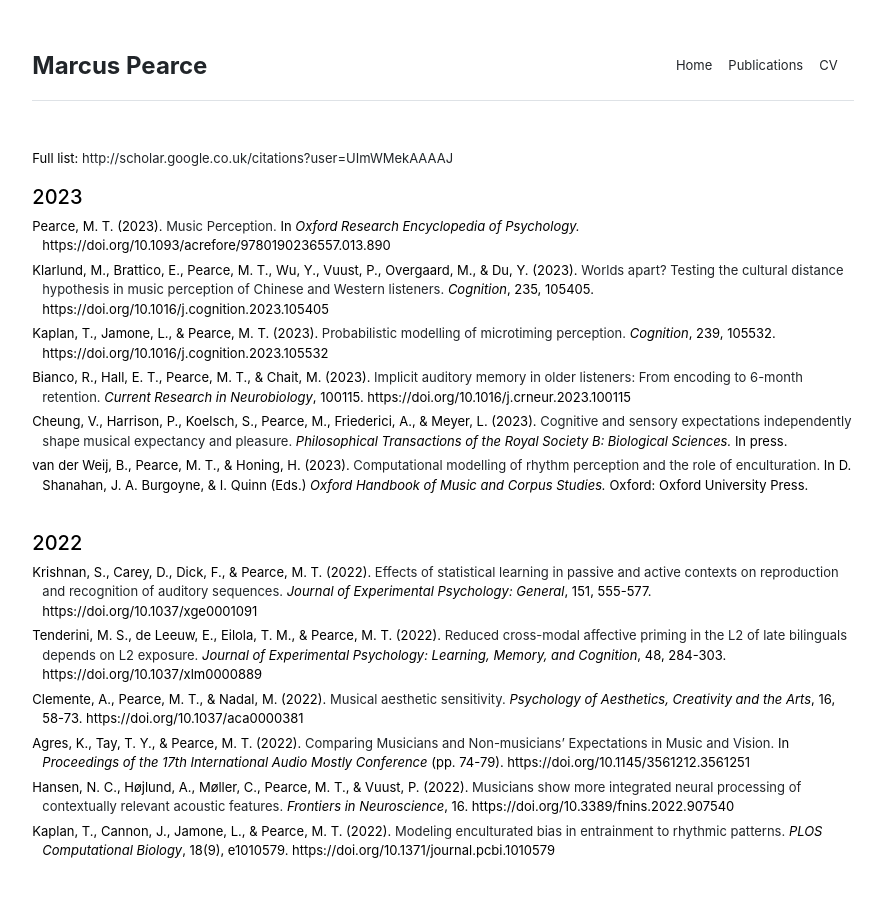
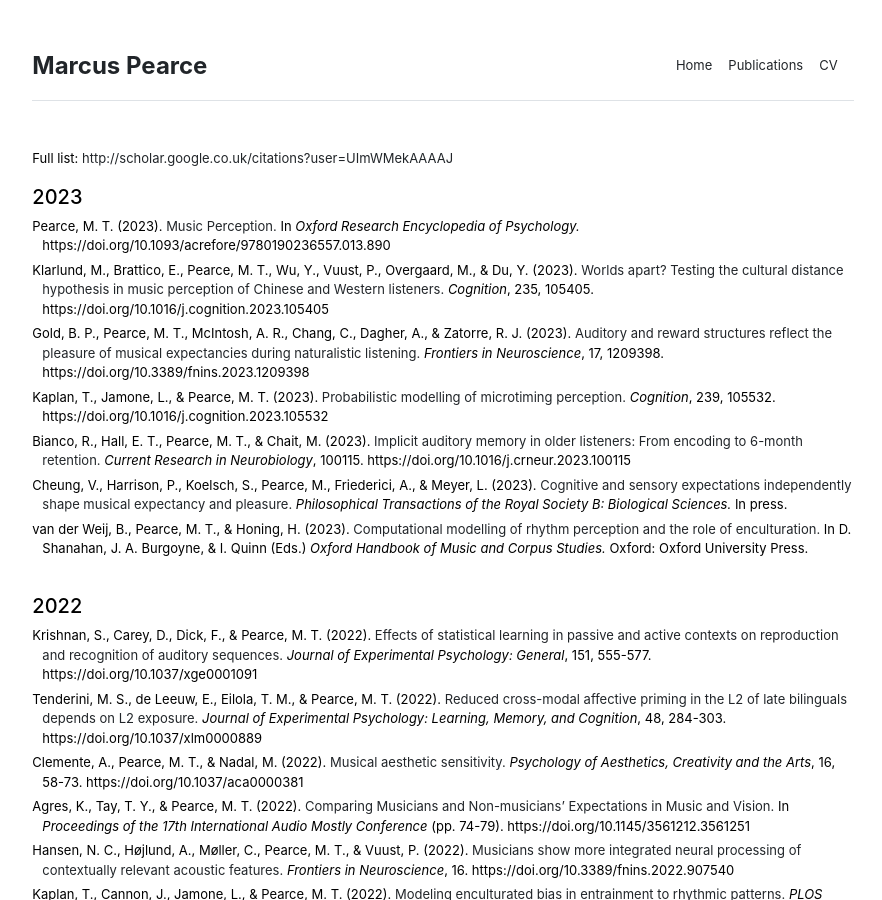
Before and after one commit to mtpearce/mtpearce.github.io, a Jekyll site: the page built from publications.md, in a window 1280 px wide and 900 px high. Shown: the whole window, without its empty margins (197-1079 px from the left). Built offline with Jekyll 4.4.1, drawn with Linux system fonts in a browser that asks for light colours.

Commit message:
Add new paper.

```diff
--- a/publications.md
+++ b/publications.md
@@ -12,6 +12,8 @@ title: "Publications"
 <li>Pearce, M. T. (2023). <a href="assets/papers/Pearce2023.pdf">Music Perception.</a> In <i>Oxford Research Encyclopedia of Psychology.</i> https://doi.org/10.1093/acrefore/9780190236557.013.890</li>
 
 <li>Klarlund, M., Brattico, E., Pearce, M. T., Wu, Y., Vuust, P., Overgaard, M., & Du, Y. (2023). <a href="assets/papers/KlarlundEtAl2023.pdf">Worlds apart? Testing the cultural distance hypothesis in music perception of Chinese and Western listeners.</a> <i>Cognition</i>, 235, 105405. https://doi.org/10.1016/j.cognition.2023.105405</li>
+
+<li>Gold, B. P., Pearce, M. T., McIntosh, A. R., Chang, C., Dagher, A., & Zatorre, R. J. (2023). <a href="assets/papes/GoldEtAl2023.pdf">Auditory and reward structures reflect the pleasure of musical expectancies during naturalistic listening.</a> <i>Frontiers in Neuroscience</i>, 17, 1209398. https://doi.org/10.3389/fnins.2023.1209398</li>
 
 <li>Kaplan, T., Jamone, L., & Pearce, M. T. (2023). <a href="assets/papers/KaplanEtAl2023.pdf">Probabilistic modelling of microtiming perception.</a> <i>Cognition</i>, 239, 105532. https://doi.org/10.1016/j.cognition.2023.105532</li>
 
```
Also changed, not shown: 1 other file.
